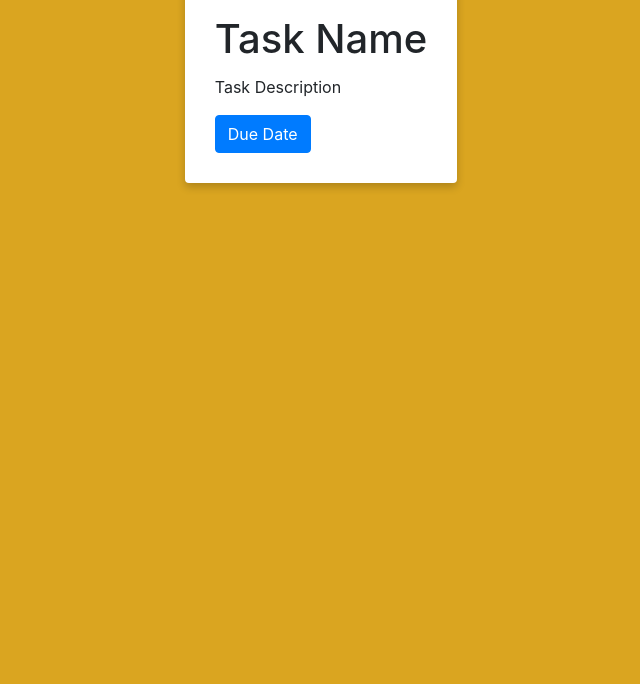
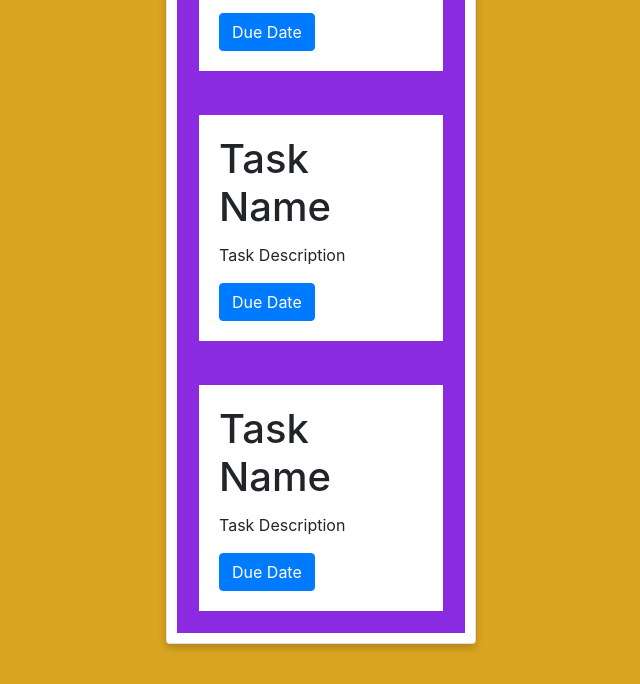
Before and after one commit to chrisfoose/jwdfinal, a plain HTML site: page index.html in a window 1280 px wide. Shown: the part 768-1452 px from the top of the page, without its empty margins (9-649 px from the left). Before the commit the page ends 991 px from the top, so only its background shows below. Drawn offline with nearby package versions, Linux system fonts and the light colour scheme.

Commit message:
Added borders for cards

```diff
--- a/css/style.css
+++ b/css/style.css
@@ -2,14 +2,13 @@
     /* Add shadows to create the "card" effect */
     box-shadow: 0 4px 8px 0 rgba(0,0,0,0.2);
     transition: 0.3s;
-    border: 22px blueviolet;
     margin: 2.5rem;
     margin-left: auto;
     margin-right: auto;
     align-items: center;
     justify-content: center;
     padding: 10px;
-    border-top: 1px solid #dfdfdf;
+    box-sizing: border-box;
   }
 
   .container {
@@ -23,5 +22,10 @@
   }
 
   .card-body {
+    box-sizing: border-box;
+    border: 22px solid blueviolet;
+  }
 
+  div {
+    border: 10p solid blueviolet;
   }
```
